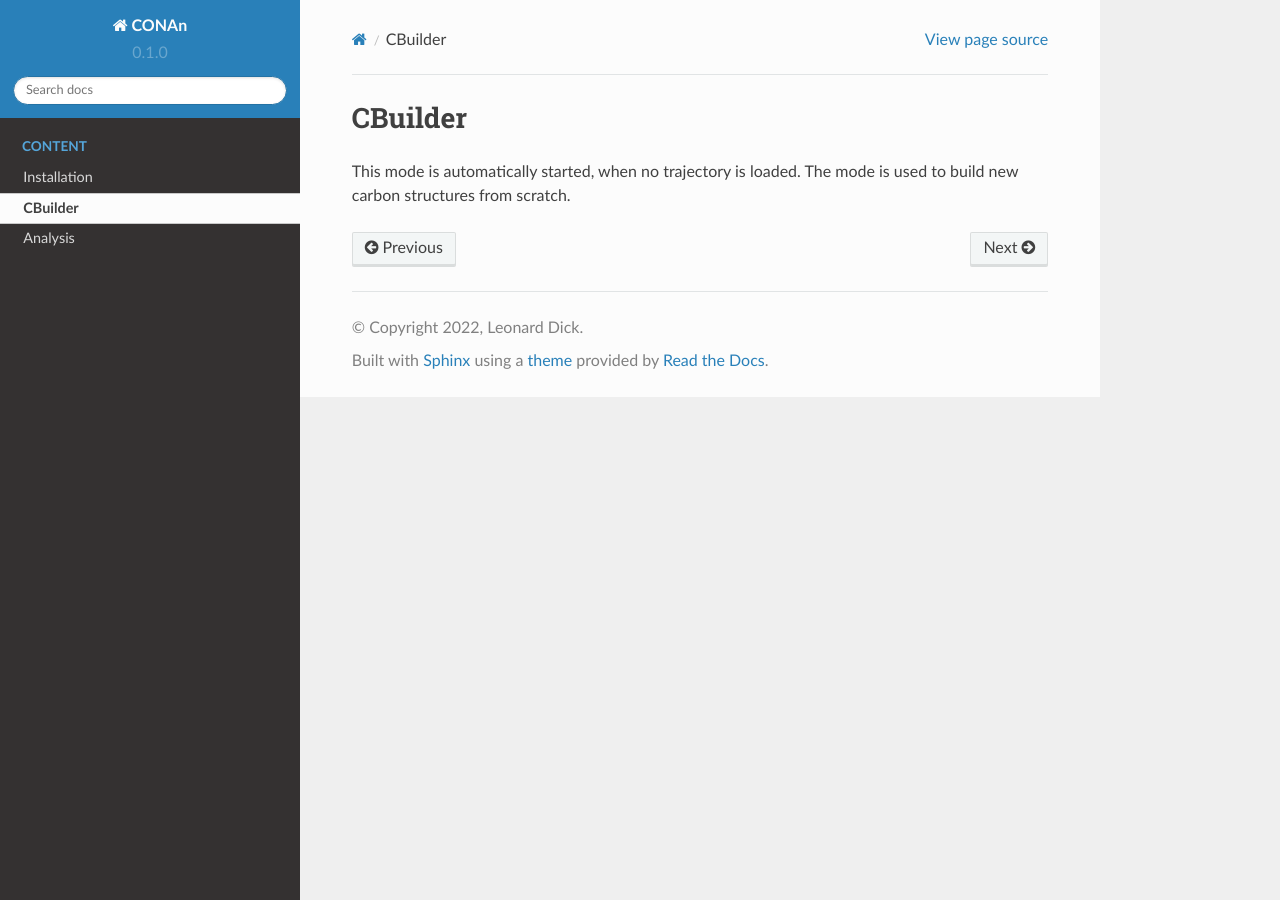
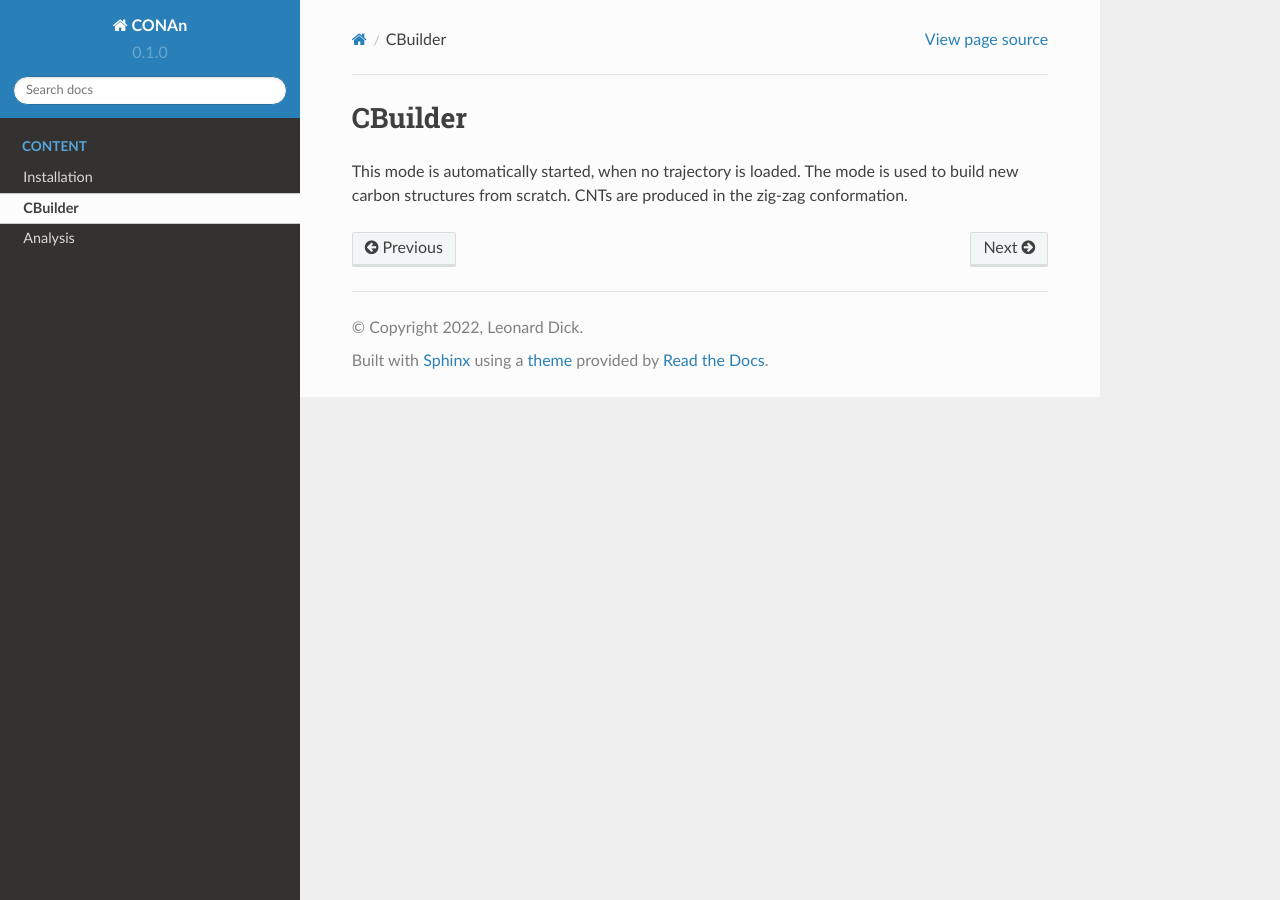
Before and after one commit to LeonardDick/rtd-tutorial, a Sphinx documentation site: the page built from docs/source/CBuilder.rst, in a window 1280 px wide. Built offline with Sphinx 7.4.7 and the Read the Docs theme 2.0.0, drawn with Linux system fonts in a browser that asks for light colours.

Commit message:
Update CBuilder.rst

```diff
--- a/docs/source/CBuilder.rst
+++ b/docs/source/CBuilder.rst
@@ -3,3 +3,4 @@ CBuilder
 
 This mode is automatically started, when no trajectory is loaded.
 The mode is used to build new carbon structures from scratch.
+CNTs are produced in the zig-zag conformation.
```
